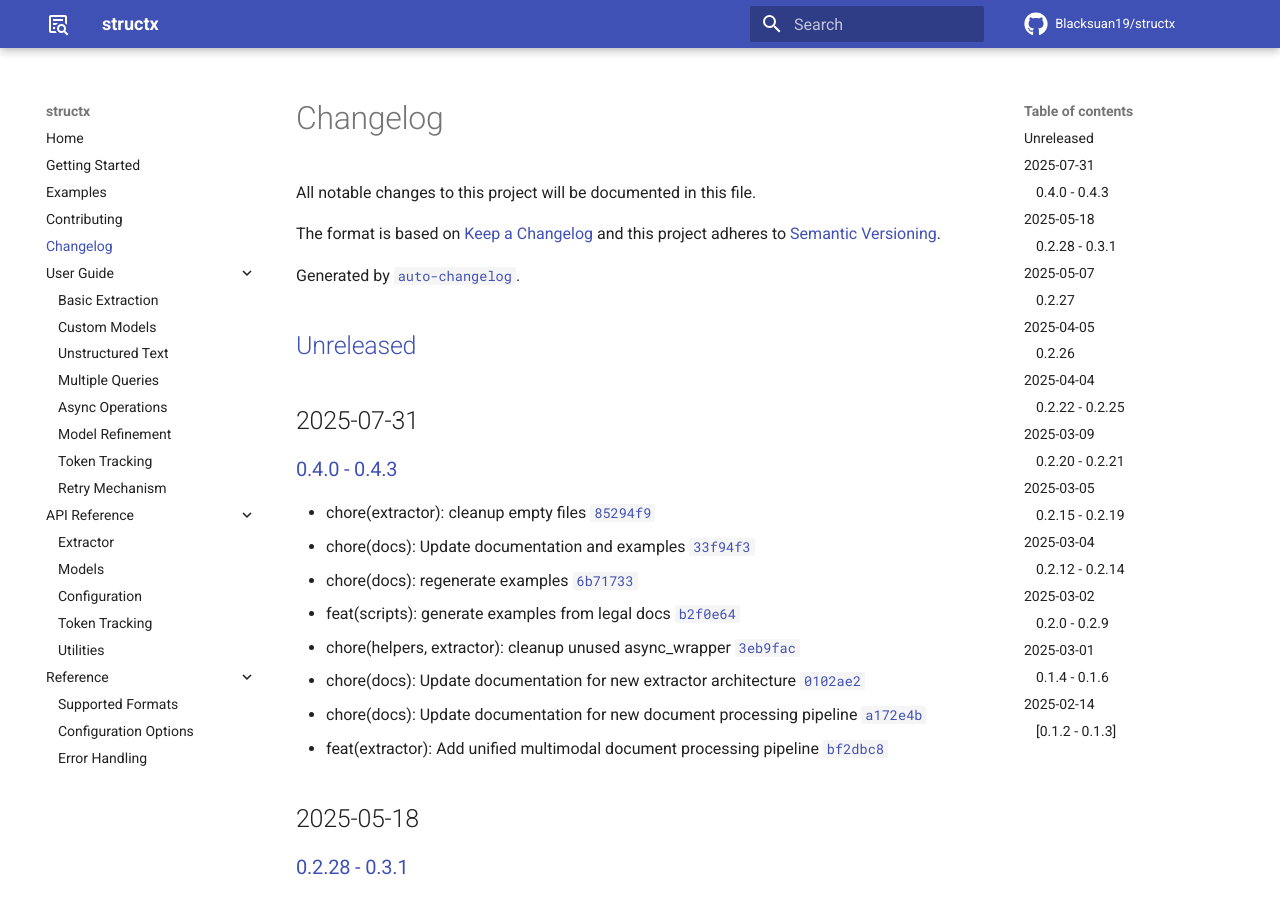
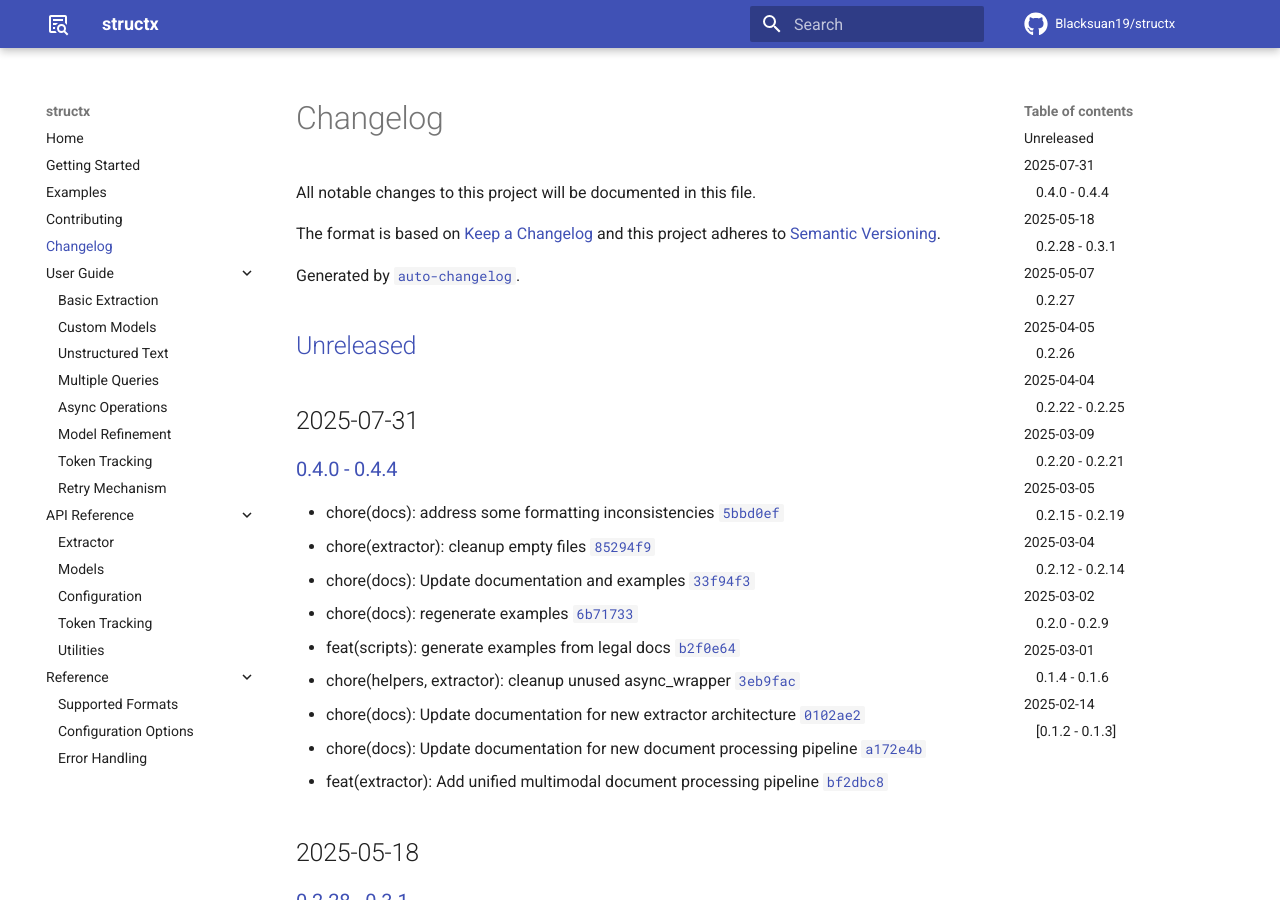
Before and after one commit to Blacksuan19/structx, an MkDocs documentation site: the page built from docs/changelog.md, in a window 1280 px wide and 900 px high. Built offline with MkDocs 1.6.1 and Material for MkDocs 9.7.7, drawn with Linux system fonts in a browser that asks for light colours; comment, search, counter and statistics services are not loaded.

Commit message:
docs(changelog): regenerate changelog for 0.4.4

```diff
--- a/docs/changelog.md
+++ b/docs/changelog.md
@@ -7,12 +7,13 @@ and this project adheres to [Semantic Versioning](https://semver.org/spec/v2.0.0
 
 Generated by [`auto-changelog`](https://github.com/CookPete/auto-changelog).
 
-## [Unreleased](https://github.com/Blacksuan19/structx/compare/0.4.3...HEAD)
+## [Unreleased](https://github.com/Blacksuan19/structx/compare/0.4.4...HEAD)
 
 ## 2025-07-31
 
-### [0.4.0 - 0.4.3](https://github.com/Blacksuan19/structx/compare/0.3.1...0.4.3)
+### [0.4.0 - 0.4.4](https://github.com/Blacksuan19/structx/compare/0.3.1...0.4.4)
 
+- chore(docs): address some formatting inconsistencies [`5bbd0ef`](https://github.com/Blacksuan19/structx/commit/5bbd0efa869d1f775926a692c9066c4accd6d76d)
 - chore(extractor): cleanup empty files [`85294f9`](https://github.com/Blacksuan19/structx/commit/85294f9620aa8d91331d79be01e1cfe562f8643a)
 - chore(docs): Update documentation and examples [`33f94f3`](https://github.com/Blacksuan19/structx/commit/33f94f33968f4e951bfff92b38531b5687e6b717)
 - chore(docs): regenerate examples [`6b71733`](https://github.com/Blacksuan19/structx/commit/6b71733a6885ce3b6b204b66fad0973ae37e2e97)
```
